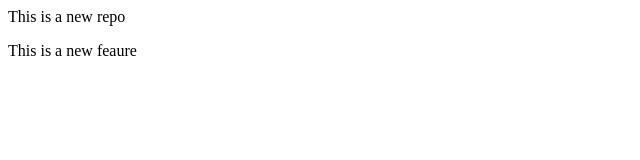
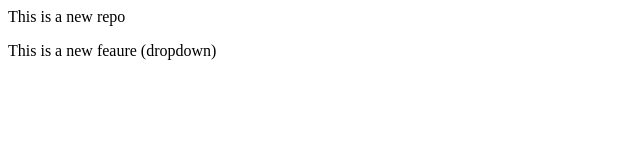
Before and after one commit to Riddhesh-div/localrepo, a plain HTML site: page index.html in a window 1280 px wide. Shown: the full height of the page, 0-640 px from the left. Drawn offline with Linux system fonts and the light colour scheme.

```diff
--- a/index.html
+++ b/index.html
@@ -1,2 +1,2 @@
 <p>This is a new repo</p>
-<p>This is a new feaure </p>
+<p>This is a new feaure (dropdown) </p>
```
